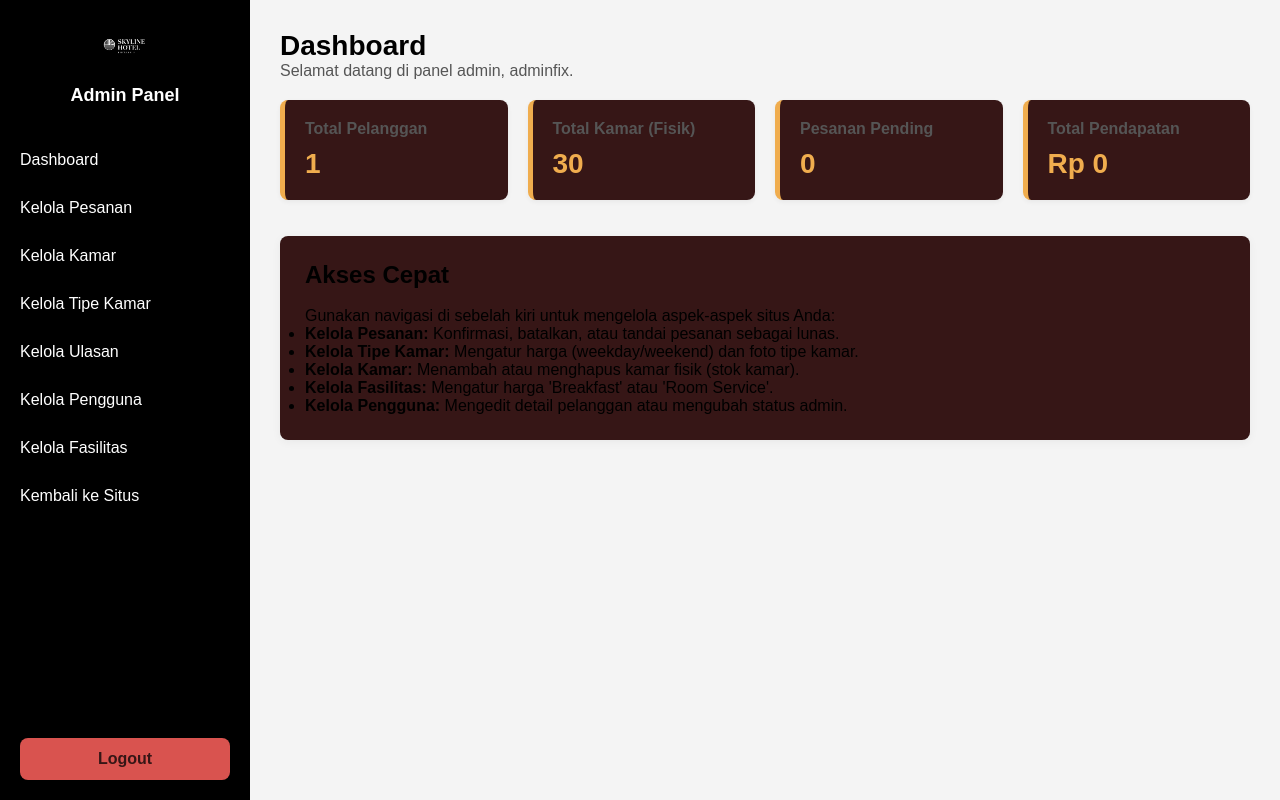
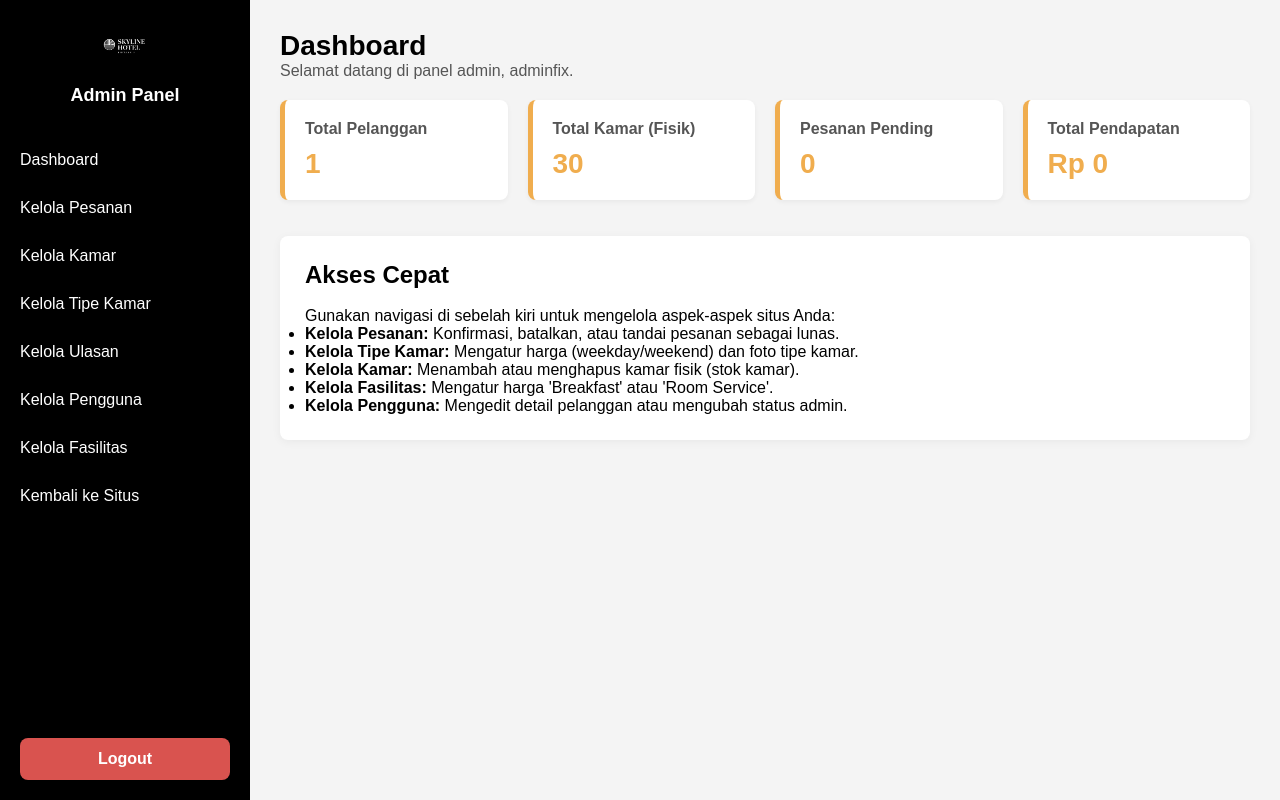
Before and after one commit to NURHABIBATULUMAH/Project-PAW-Sistem-Pemesanan-Kamar-Hotel, a PHP site: page /project-paw-sistem-pemesanan-kamar-hotel/admin/index.php in a window 1280 px wide. Run offline with PHP 8.4, Linux system fonts and the light colour scheme; a user stored in the database is signed in; data comes from the database, SQL or seed files in the repository; data that the repository does not hold is empty.

Commit message:
benerin warna css admin

```diff
--- a/assets/css/admin_style.css
+++ b/assets/css/admin_style.css
@@ -8,7 +8,7 @@
     --link-delete: #d9534f;
     --link-rating: #f0ad4e;
     --bg-light: #f4f4f4;
-    --bg-white: #361616;
+    --bg-white: #ffffff;
     --text-dark: #000;
     --text-muted: #555;
     --border-color: #ddd;
```
Also changed, not shown: assets/uploads/bukti_TRX-251202373_1764696649.png (added).
